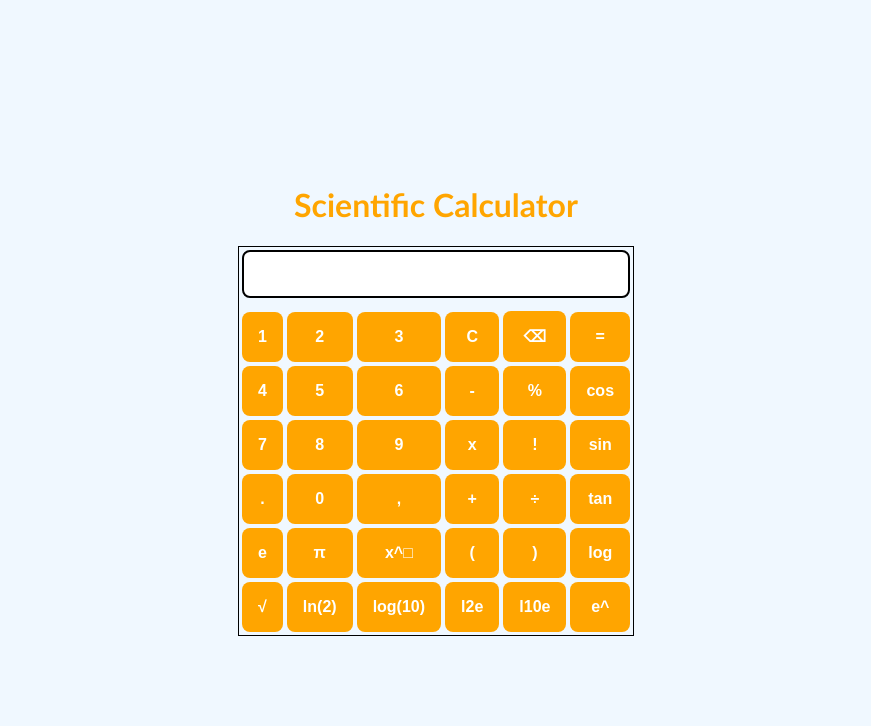
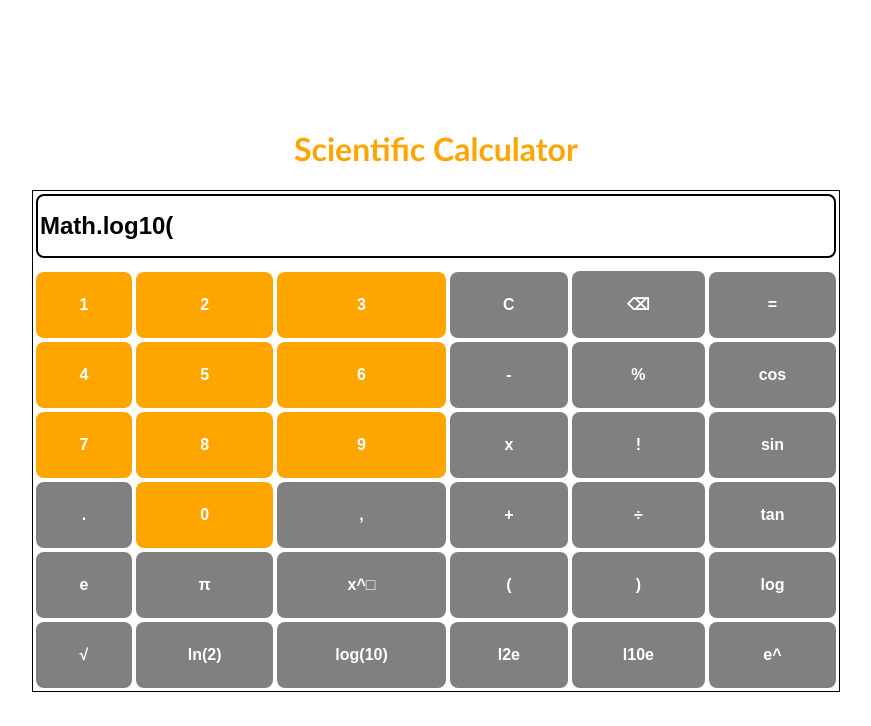
Before and after one commit to katlegoreloaded/calculator, a plain HTML site: page index.html in a window 1280 px wide. Both pictures are taken after a click on the button "log(10)". Shown: the whole page, without its empty margins (204-1075 px from the left). Drawn offline with nearby package versions, Linux system fonts and the light colour scheme.

Commit message:
made calc look bigger fixed cut-off issue fixed factorial function

```diff
--- a/index.html
+++ b/index.html
@@ -1,9 +1,7 @@
 <!DOCTYPE html>
 <html>
 <head>
-	<title>
-		Scientific Calculator using HTML, CSS and Js
-	</title>
+
 	<link rel="stylesheet" type="text/css" href="style.css">
 </head>
 
@@ -56,7 +54,7 @@
 				<td><input type="button" value="x"
 						onclick="display.value += '*'"></td>
 				<td><input type="button" value="!"
-						onclick="display.value += '!'"></td>
+						onclick="fact()"></td>
 				<td><input type="button" value="sin"
 						onclick="sin()"></td>
 			</tr>
@@ -94,7 +92,7 @@
 				<td><input type="button" value="ln(2)"
 						onclick="display.value += Math.LN2"></td>
 				<td><input type="button" value="log(10)"
-						onclick="base10Log()"></td>
+						onclick="baseLog10()"></td>
 				<td><input type="button" value="l2e"
 						onclick="display.value += Math.LOG2E"></td>
 				<td><input type="button" value="l10e"
--- a/script.js
+++ b/script.js
@@ -1,12 +1,12 @@
-let display = document.getElementById("display");
-
+const display = document.getElementById("display");
+const expression = display.value;
 
 function backspace() {
 	display.value = display.value.slice(0, -1);
 }
 
 function calculate() {
-	let expression = display.value;
+	let expression = display.value; //idky it wont just use the global variable/constant i set up there tho
 	let result;
 
 	try {
@@ -16,7 +16,9 @@ function calculate() {
 		display.value = "Error";
 	}
 }
-
+function baseLog10(){
+	display.value += "Math.log10(";
+}
 function squareRoot() {
 	display.value += "Math.sqrt(";
 }
@@ -45,13 +47,20 @@ function exp(){
 }
 
 
-// function factorial(expression)
-// {
-//     var rval=1;
-//     for (var i = 2; i <= expression; i++)
-//         rval = rval * i;
-//     return rval;
-// }
+function factorial(expression) {
+	const n = Number(expression);
+
+    if (isNaN(n) < 0);
+    if (n === 0 || expression === 1) return 1;
+
+	 return n * factorial(n - 1);
+
+}
+
+function fact(){
+	display.value +="factorial(";
+}
+
 
 function safeEvaluate(expression) {
     try {
--- a/style.css
+++ b/style.css
@@ -1,6 +1,6 @@
 
 input[type="text"] {
-    padding: 0.5rem;
+    /* padding: 0.5rem;  */
     font-size: 1.5rem;
     font-weight: bold;
     border: 0.125rem solid black;
@@ -13,7 +13,8 @@ input[type="text"] {
 
 
 #display {
-    height: auto;
+    height: 4rem;
+	width: 50rem;
     margin-bottom: 0.6rem;
 }
 
@@ -21,20 +22,23 @@ input[type="text"] {
 table {
     border: 1px solid black;
     margin: auto;
-	width: 80%;
-	max-width: 50rem;
+	/* width: 80%; */
+	/* max-width: 50rem; */
 }
 
 
 input[type="button"] {
     width: 100%;
-    padding: 1rem;
-    background-color: orange;
+    padding: 1.5rem;
+    background-color: grey;
     color: white;
     font-size: 1rem;
     font-weight: bold;
     border: none;
     border-radius: 0.5rem;
+}
+input[type="button"].number{
+	background-color: orange;
 }
 
 input[type="button"]:hover {
@@ -45,7 +49,7 @@ input[type="button"]:hover {
 
 body {
     font-family: 'Gill Sans', 'Gill Sans MT', Calibri, 'Trebuchet MS', sans-serif;
-    background-color: aliceblue;
+    background-color: white;
     color: black;
     margin: 0;
     display: flex;
@@ -55,13 +59,11 @@ body {
     flex-direction: column;
 }
 
-
 h1 {
     color: orange;
     text-align: center;
 }
 
-
 td {
     overflow: visible;
 }
```
Also changed, not shown: 1 other file.
